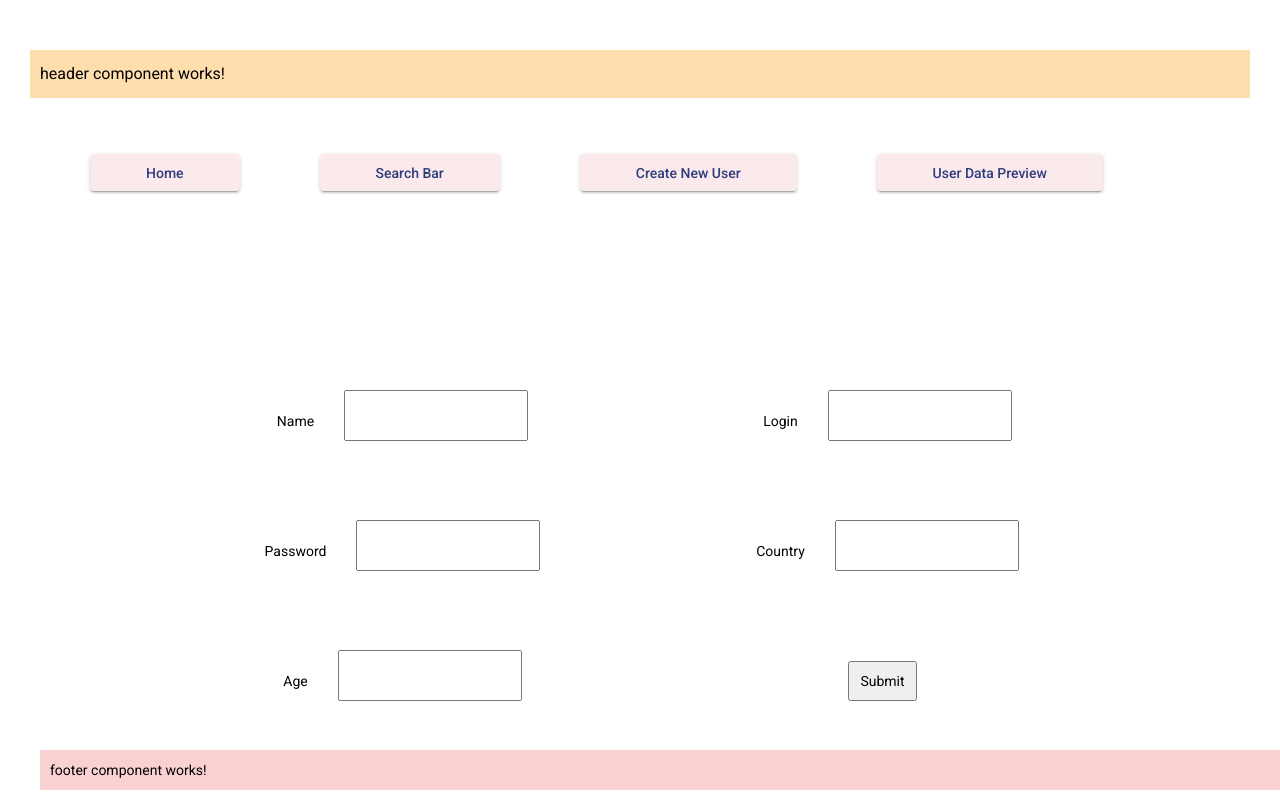
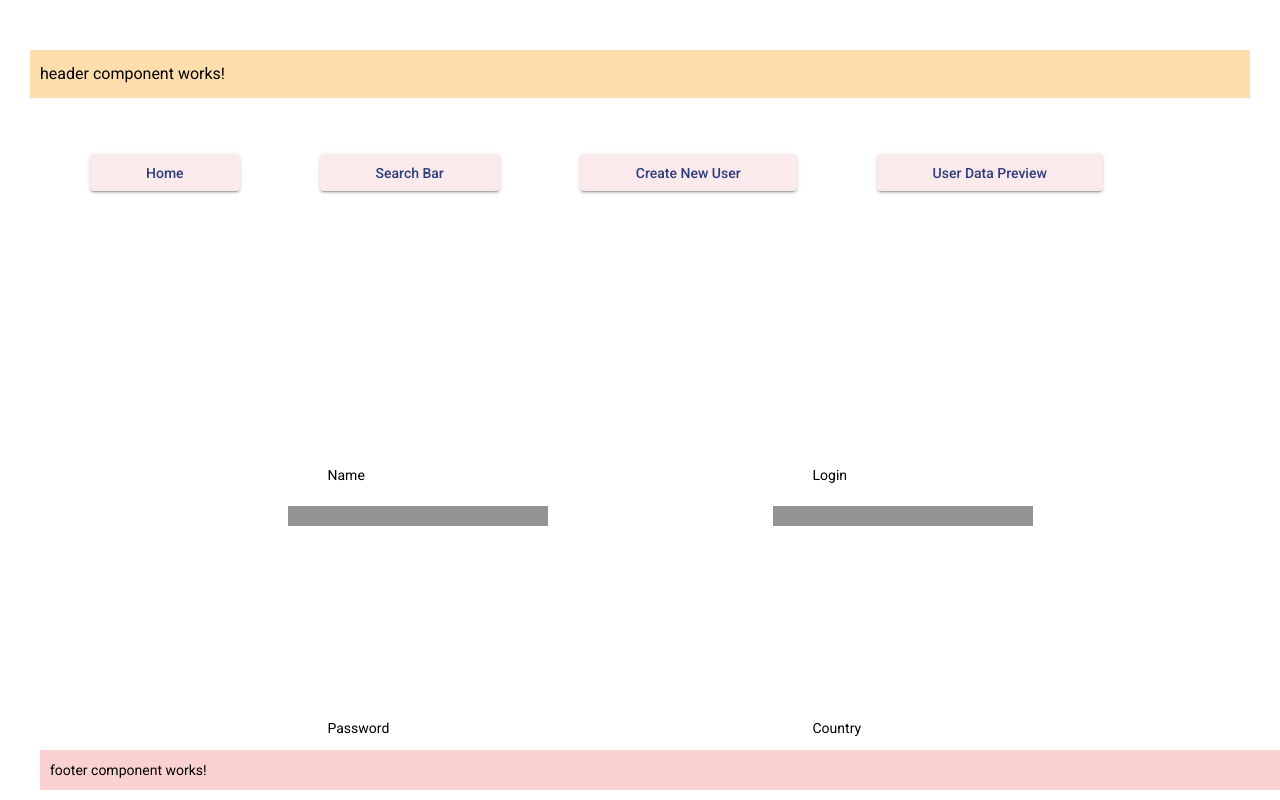
Before and after one commit to Stasiek99/AA-Angular-public, an Angular app: page /create-new-user in a window 1280 px wide. Shown: the top 800 px of the page. Built offline with nearby package versions, Linux system fonts and the light colour scheme.

Commit message:
Changed inputs in CreateNewUserComponent

```diff
--- a/src/app/app.component.scss
+++ b/src/app/app.component.scss
@@ -3,9 +3,10 @@ ul li {
   width: 15%;
   padding: 30px;
   margin-bottom: 5px;
+  color: #2F3C7E;
 }
 
-ul li button{
+ul li button {
   color: #2F3C7E;
   background-color: #FBEAEB;
 }
--- a/src/app/create-new-user/components/create-new-user.component.html
+++ b/src/app/create-new-user/components/create-new-user.component.html
@@ -5,32 +5,32 @@
         <div fxLayout="column" fxLayoutGap="40px">
           <div id="user-data">
             <div fxLayout="row" fxLayoutGap="40px" fxLayout.xs="column">
-              <div class="form-group" fxFlex fxLayoutAlign="center">
-                  <label for="name">Name</label>
-                  <input matInput type="text" id="name" class="form-control" ngModel name="name" required>
-              </div>
-              <div class="form-group" fxFlex fxLayoutAlign="center">
+              <mat-form-field class="form-group" fxFlex fxLayoutAlign="center">
+                <label for="name">Name</label>
+                <input matInput type="text" id="name" class="form-control" ngModel name="name" required>
+              </mat-form-field>
+              <mat-form-field class="form-group" fxFlex fxLayoutAlign="center">
                 <label for="login">Login</label>
                 <input matInput type="text" id="login" class="form-control" ngModel name="login" required>
-              </div>
+              </mat-form-field>
             </div>
             <div fxLayout="row" fxLayoutGap="40px" fxLayout.xs="column">
-              <div class="form-group" fxFlex fxLayoutAlign="center">
+              <mat-form-field class="form-group" fxFlex fxLayoutAlign="center">
                 <label for="password">Password</label>
                 <input matInput type="password" id="password" class="form-control" ngModel name="password" required>
-              </div>
-              <div class="form-group" fxFlex fxLayoutAlign="center">
+              </mat-form-field>
+              <mat-form-field class="form-group" fxFlex fxLayoutAlign="center">
                 <label for="country">Country</label>
                 <input matInput type="text" id="country" class="form-control" ngModel name="country" required>
-              </div>
+              </mat-form-field>
             </div>
             <div fxLayout="row" fxLayoutGap="40px" fxLayout.xs="column">
-              <div class="form-group" fxFlex fxLayoutAlign="center">
+              <mat-form-field class="form-group" fxFlex fxLayoutAlign="center">
                 <label for="age">Age</label>
                 <input matInput type="number" id="age" class="form-control" ngModel name="age" required>
-              </div>
-              <div fxFlex fxLayoutAlign="center">
-                <button class="btn btn-primary" type="submit">Submit</button>
+              </mat-form-field>
+              <div class="submit-button" fxFlex fxLayoutAlign="center">
+                <button mat-raised-button type="submit">Submit</button>
               </div>
             </div>
           </div>
--- a/src/app/create-new-user/components/create-new-user.component.scss
+++ b/src/app/create-new-user/components/create-new-user.component.scss
@@ -1,3 +1,25 @@
-input.ng-invalid.ng-touched {
-  border: 1px solid red;
+.form-group{
+  padding: 20px;
 }
+.mat-form{
+  border: 1px;
+}
+.mat-raised-button{
+  background-color: #2F3C7E;
+  color: #FBEAEB;
+  max-height: 50px;
+  border-radius: 8px;
+}
+.submit-button{
+  position: center;
+  top: 50%;
+  transform: translateY(+43%);
+}
+//ul li button{
+//  color: #2F3C7E;
+//  background-color: #FBEAEB;
+//  padding: 5px;
+//}
+//.mat-raised-button{
+//  max-height: 25px;
+//}
--- a/src/app/create-new-user/create-new-user.module.ts
+++ b/src/app/create-new-user/create-new-user.module.ts
@@ -1,5 +1,5 @@
 import {NgModule} from "@angular/core";
-import {FormsModule} from "@angular/forms";
+import {FormsModule, ReactiveFormsModule} from "@angular/forms";
 import {MatInputModule} from "@angular/material/input";
 import {MatFormFieldModule} from "@angular/material/form-field";
 import {MatButtonModule} from "@angular/material/button";
@@ -15,7 +15,8 @@ import {CreateNewUserComponent} from "./components/create-new-user.component";
     FlexModule,
     MatInputModule,
     MatFormFieldModule,
-    MatButtonModule
+    MatButtonModule,
+    ReactiveFormsModule,
   ],
   exports: [CreateNewUserComponent]
 })
```
Also changed, not shown: src/app/create-new-user/components/create-new-user.component.ts (+13 -1 lines).
